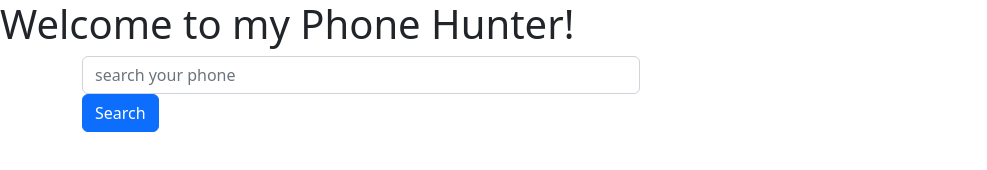
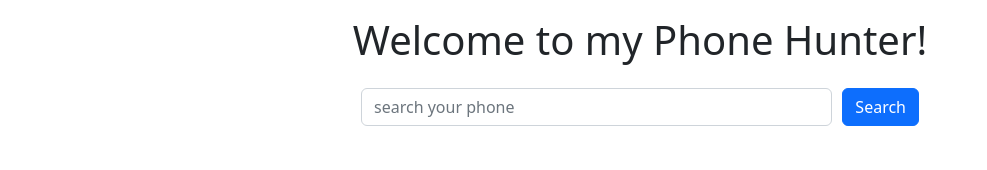
Before and after one commit to FM-Akib/Phone-Api, a plain HTML site: page index.html in a window 1280 px wide. Shown: the whole page, without its empty margins (0-987 px from the left). Drawn offline with nearby package versions, Linux system fonts and the light colour scheme.

Commit message:
ready to go for debug

```diff
--- a/index.html
+++ b/index.html
@@ -7,15 +7,16 @@
     <title>Phone Hunter</title>
     <link href="https://cdn.jsdelivr.net/npm/bootstrap@5.2.0/dist/css/bootstrap.min.css" rel="stylesheet"
         integrity="sha384-gH2yIJqKdNHPEq0n4Mqa/HGKIhSkIHeL5AyhkYV8i59U5AR6csBvApHHNl/vI1Bx" crossorigin="anonymous">
+    <link rel="stylesheet" href="./styles.css">
 </head>
 
 <body>
-    <header>
+    <header class="Heading">
         <h1>Welcome to my Phone Hunter!</h1>
     </header>
     <main class="container">
-        <section>
-            <div class="mb-3 w-50">
+        <section class="searchSection">
+            <div class="mb-3 w-50 searchInput">
                 <input id="search-field" type="email" class="form-control" id="exampleFormControlInput1"
                     placeholder="search your phone">
                 <div id="btn-search" class="btn btn-primary">Search</div>
--- /dev/null
+++ b/styles.css
@@ -0,0 +1,15 @@
+.Heading{
+   display: flex;
+   align-items: center;
+   justify-content: center;
+   padding:1rem;
+}
+.searchSection{
+    display: flex;
+   align-items: center;
+   justify-content: center;
+}
+.searchInput{
+    display: flex;
+    gap: 10px;
+}
```
